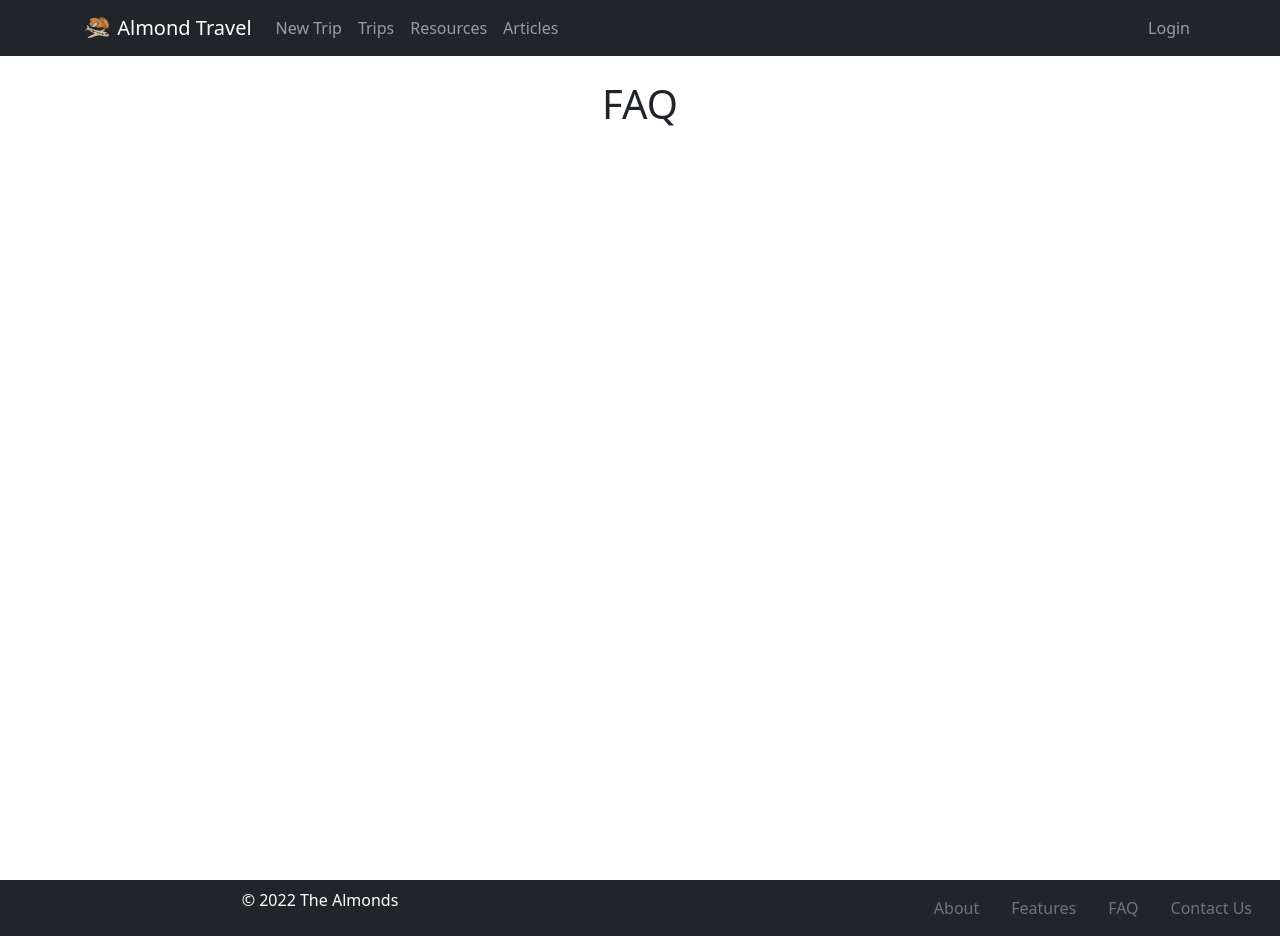
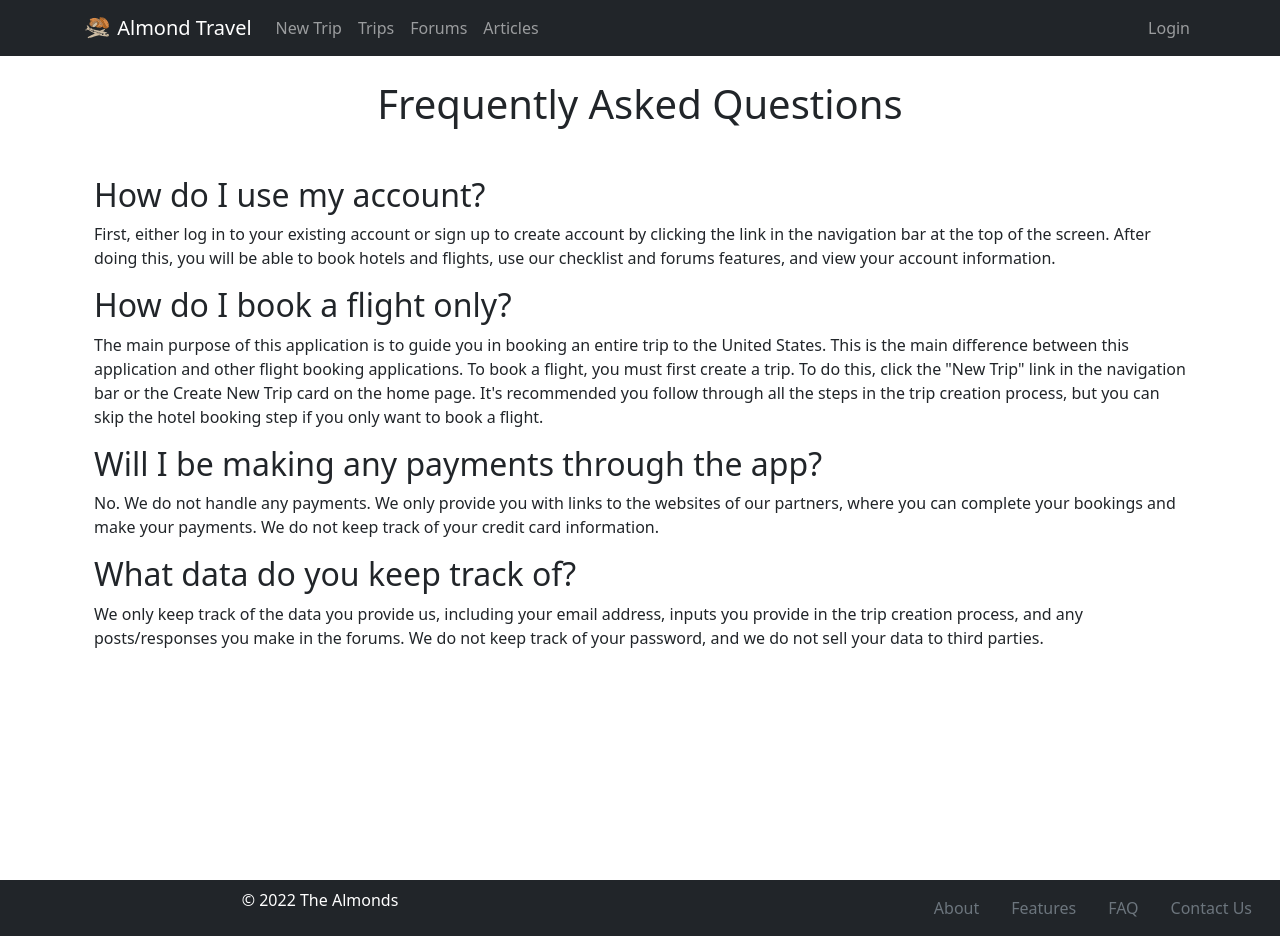
Before and after one commit to xosnos/almond-travel, a React (Create React App) app: page /faq in a window 1280 px wide. Built offline with nearby package versions, Linux system fonts and the light colour scheme; no server answers.

Commit message:
finish static pages

```diff
--- a/src/app/App.jsx
+++ b/src/app/App.jsx
@@ -16,8 +16,11 @@ import {
   HomePage,
   ProfilePage,
   ArticlesPage,
+  ForumsPage,
   NewTripPage,
   AboutPage,
+  FeaturesPage,
+  FaqPage,
 } from '../pages';
 
 function App() {
@@ -35,7 +38,6 @@ function App() {
         <Routes>
           <Route path='/' element={<HomePage />} />
 
-
           <Route exact path='/login' element={<LoginPage />} />
           <Route exact path='/register' element={<RegisterPage />} />
           <Route exact path='/reset' element={<ResetPage />} />
@@ -44,15 +46,17 @@ function App() {
           <Route path='/new' element={<NewTripPage />} />
           <Route path='/trips' element={<h1>Edit Trip</h1>} />
           <Route path='/trips/:tripId' element={<h1>Edit Trip</h1>} />
-          <Route path='/resources' element={<h1>Resources</h1>} />
+
+          <Route exact path='/forums' element={<ForumsPage />} />
           <Route exact path='/articles' element={<ArticlesPage />} />
 
           <Route exact path='/profile' element={<ProfilePage />} />
 
           <Route path='/about' element={<AboutPage />} />
-          <Route path='/features' element={<h1>Features</h1>} />
-          <Route path='/faq' element={<h1>FAQ</h1>} />
+          <Route path='/features' element={<FeaturesPage />} />
+          <Route path='/faq' element={<FaqPage />} />
 
+          <Route path='*' element={<h1>Error 404: Page Not Found</h1>} />
         </Routes>
       </Container>
       <Footer />
--- a/src/components/Navigation.jsx
+++ b/src/components/Navigation.jsx
@@ -35,8 +35,8 @@ export const Navigation = () => {
               <LinkContainer to='/trips'>
                 <Nav.Link>Trips</Nav.Link>
               </LinkContainer>
-              <LinkContainer to='/resources'>
-                <Nav.Link>Resources</Nav.Link>
+              <LinkContainer to='/forums'>
+                <Nav.Link>Forums</Nav.Link>
               </LinkContainer>
               <LinkContainer to='/articles'>
                 <Nav.Link>Articles</Nav.Link>
--- /dev/null
+++ b/src/features/forums/forumsAPI.js
@@ -0,0 +1,6 @@
+// import { createAsyncThunk } from "@reduxjs/toolkit";
+// import {
+//   setDoc,
+//   doc
+// } from "firebase/firestore";
+// import { db } from "../../lib/firebase";
--- a/src/pages/AboutPage.jsx
+++ /dev/null
@@ -1,26 +0,0 @@
-import React from 'react';
-import {
-  Col,
-  Container, Image, Row
-} from 'react-bootstrap';
-
-export const AboutPage = () => {
-  return (
-    <Container>
-      <h1>About</h1>
-      <Row>
-        <Col>
-          <Image src="https://ece.engin.umich.edu/wp-content/uploads/sites/4/2019/08/north-campus-768x512.jpg" fluid />
-        </Col>
-        <Col>
-          <p>Almond Travel originally started as a capstone project by The Almonds Dev Team (5 CS students) for the University of Michigan's Human-Centered Software Design and Development course aka EECS 497.
-          </p>
-          <p>Almond Travel is a travel planning app that helps you plan your next trip. It allows you to create a trip, add destinations, and add activities to each destination. You can also add articles to your trip to help you plan your trip.
-          </p>
-          <p>Almond Travel is a work in progress. We are currently working on adding more features to the app. We are also working on adding more destinations and activities to the app. We are also working on adding more articles to the app.
-          </p>
-        </Col>
-      </Row>
-    </Container>
-  );
-}
--- /dev/null
+++ b/src/pages/ForumsPage.jsx
@@ -0,0 +1,12 @@
+import React from 'react';
+import {
+  Container,
+} from 'react-bootstrap';
+
+export const ForumsPage = () => {
+  return (
+    <div>
+      <h1>Forums</h1>
+    </div>
+  );
+}
--- a/src/pages/HomePage.jsx
+++ b/src/pages/HomePage.jsx
@@ -25,11 +25,11 @@ const cards = [
     border: 'primary'
   },
   {
-    title: 'Resources',
+    title: 'Forums',
     image: 'https://images.unsplash.com/photo-1598618589929-b1433d05cfc6?ixlib=rb-4.0.3&ixid=MnwxMjA3fDB8MHxwaG90by1wYWdlfHx8fGVufDB8fHx8&auto=format&fit=crop&w=1470&q=80',
     alt: '',
-    text: 'Create a new trip and start planning your next adventure!',
-    link: '/resources',
+    text: 'Join our community and talk to other travelers about their experiences!',
+    link: '/forums',
     border: 'warning'
   },
   {
--- /dev/null
+++ b/src/pages/static/AboutPage.jsx
@@ -0,0 +1,86 @@
+import React from 'react';
+import {
+  Col,
+  Container, Image, Row
+} from 'react-bootstrap';
+
+export const AboutPage = () => {
+  return (
+    <Container>
+      <h1>About</h1>
+      <Row>
+        <Col>
+          <p>
+            Almond Travel is a beginner friendly travel planning application
+            specifically designed for first time travelers to the United States.
+            Currently, the process of going on a trip involves multiple steps,
+            all of which require different apps and websites.
+            Flights must be booked on one platform, hotels on another,
+            and information about restaurants and attactions involves
+            painstakingly research across multiple web sources.
+            Almond Travel aims to simplify this process by providing a single
+            platform for all of these needs. In addition to travel planning,
+            other features include forums for users to post and interact with
+            other users heading to similiar locations, articles about the
+            United States immigration and citizenship processes, and tips for
+            traveling there.
+          </p>
+        </Col>
+      </Row>
+      <Row xs={1} xl={2}>
+        <Col>
+          <Image
+            src="https://ece.engin.umich.edu/wp-content/uploads/sites/4/2019/08/north-campus-768x512.jpg"
+            fluid
+          />
+        </Col>
+        <Col>
+          <p>Almond Travel originally started as a capstone project by
+            The Almonds Dev Team (5 CS students) for the University of
+            Michigan's Human-Centered Software Design and Development course
+            aka EECS 497.
+          </p>
+          <p>
+            The emphasis of the project was on the design process, and the
+            team was tasked with considering a target audience that they
+            weren't familiar with, in order to strengthen their design
+            abilities and challenge themselves to be more accomodating of
+            different people and different perspectives. Since all the members
+            of the team are United States residents who don't frequently travel,
+            they decided that a travel website that targets users who are
+            visiting the United States (potential for the first time) would
+            meet this requirement and be a very good learning experience.
+          </p>
+          <p>
+            Although the initial project was functional for the final demo
+            in Winter 2022, it required mocked-up data for flights and hotels,
+            a back-end on Heruoku that would shut-down after being left idle
+            (in which later became no longer an option due the elimination
+            of the free tier plans), and multiple parts of the project felt
+            incomplete and/or unstable. A team member, Steven Nguyen (xosnos),
+            decided he wanted to continue working on the project during the
+            Fall 2022 semester as part of his independent study (EECS 499).
+            His goals were to refine the main feature of the application so that
+            users can realistically plan their trips with ease and to
+            migrate the back-end to Firebase for long-term stability.
+          </p>
+        </Col>
+      </Row>
+      <Row>
+        <Col>
+
+          <p>
+            Future plans for this application include adding more features to
+            the forums, adding more articles, and improve the overall experience
+            for users. As of now, the application is still in development and is
+            not yet ready for public use.
+          </p>
+          <p>
+            If you have any questions or comments, please feel free to contact
+            us through the link below.
+          </p>
+        </Col>
+      </Row>
+    </Container>
+  );
+}
--- /dev/null
+++ b/src/pages/static/FaqPage.jsx
@@ -0,0 +1,47 @@
+import React from 'react';
+import {
+  Container
+} from 'react-bootstrap';
+
+export const FaqPage = () => {
+  return (
+    <Container>
+      <h1>Frequently Asked Questions</h1>
+      <h2>How do I use my account?</h2>
+      <p>
+        First, either log in to your existing account or sign up
+        to create account by clicking the link in the navigation
+        bar at the top of the screen. After doing this, you will
+        be able to book hotels and flights, use our checklist
+        and forums features, and view your account information.
+      </p>
+      <h2>How do I book a flight only?</h2>
+      <p>
+        The main purpose of this application is to guide you in
+        booking an entire trip to the United States. This is the
+        main difference between this application and other flight
+        booking applications. To book a flight, you must first
+        create a trip. To do this, click the "New Trip" link in
+        the navigation bar or the Create New Trip card on the
+        home page. It's recommended you follow through all the
+        steps in the trip creation process, but you can skip
+        the hotel booking step if you only want to book a flight.
+      </p>
+      <h2>Will I be making any payments through the app?</h2>
+      <p>
+        No. We do not handle any payments. We only provide you
+        with links to the websites of our partners, where you can
+        complete your bookings and make your payments. We do not
+        keep track of your credit card information.
+      </p>
+      <h2>What data do you keep track of?</h2>
+      <p>
+        We only keep track of the data you provide us, including
+        your email address, inputs you provide in the trip creation
+        process, and any posts/responses you make in the forums.
+        We do not keep track of your password, and we do not sell
+        your data to third parties.
+      </p>
+    </Container>
+  );
+}
--- /dev/null
+++ b/src/pages/static/FeaturesPage.jsx
@@ -0,0 +1,35 @@
+import React from 'react';
+import {
+  Container,
+  Row,
+  Col,
+} from 'react-bootstrap';
+
+export const FeaturesPage = () => {
+  return (
+    <Container>
+      <h1>Features</h1>
+      <Row>
+        <Col>
+          <h2>High Priority</h2>
+          <ul>
+            <li>Flight Search & Booking</li>
+            <li>Hotel Search & Booking</li>
+            <li>Car Search & Booking</li>
+            <li>Checklist</li>
+            <li>Forums</li>
+            <li>Articles</li>
+          </ul>
+        </Col>
+        <Col>
+          <h2>Low Priority</h2>
+          <ul>
+            <li>Profile</li>
+            <li>Trips</li>
+            <li>Static pages like this one</li>
+          </ul>
+        </Col>
+      </Row>
+    </Container>
+  );
+}
```
Also changed, not shown: src/features/forums/states.json (added, +63 -0 lines), src/pages/index.js (+6 -3 lines).
